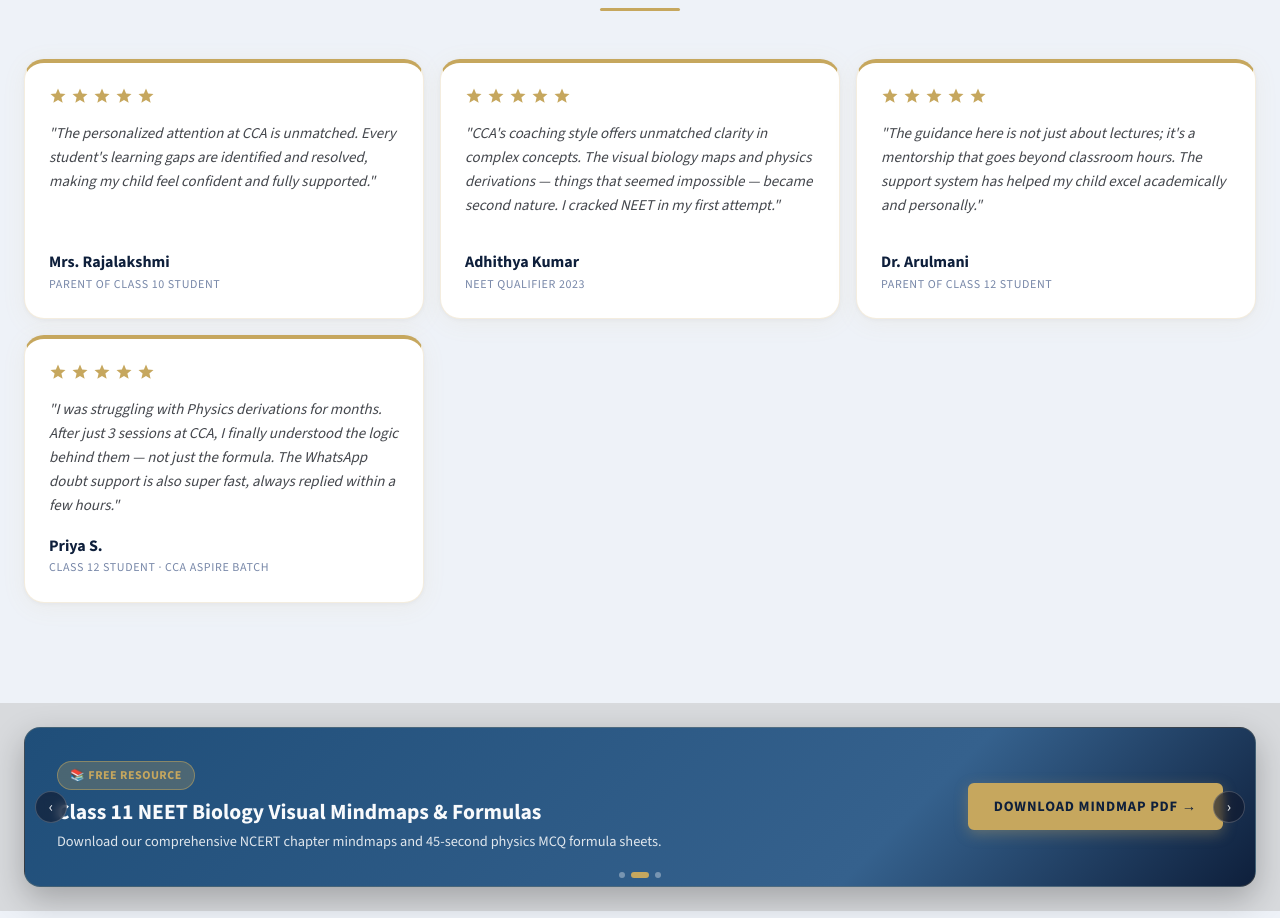
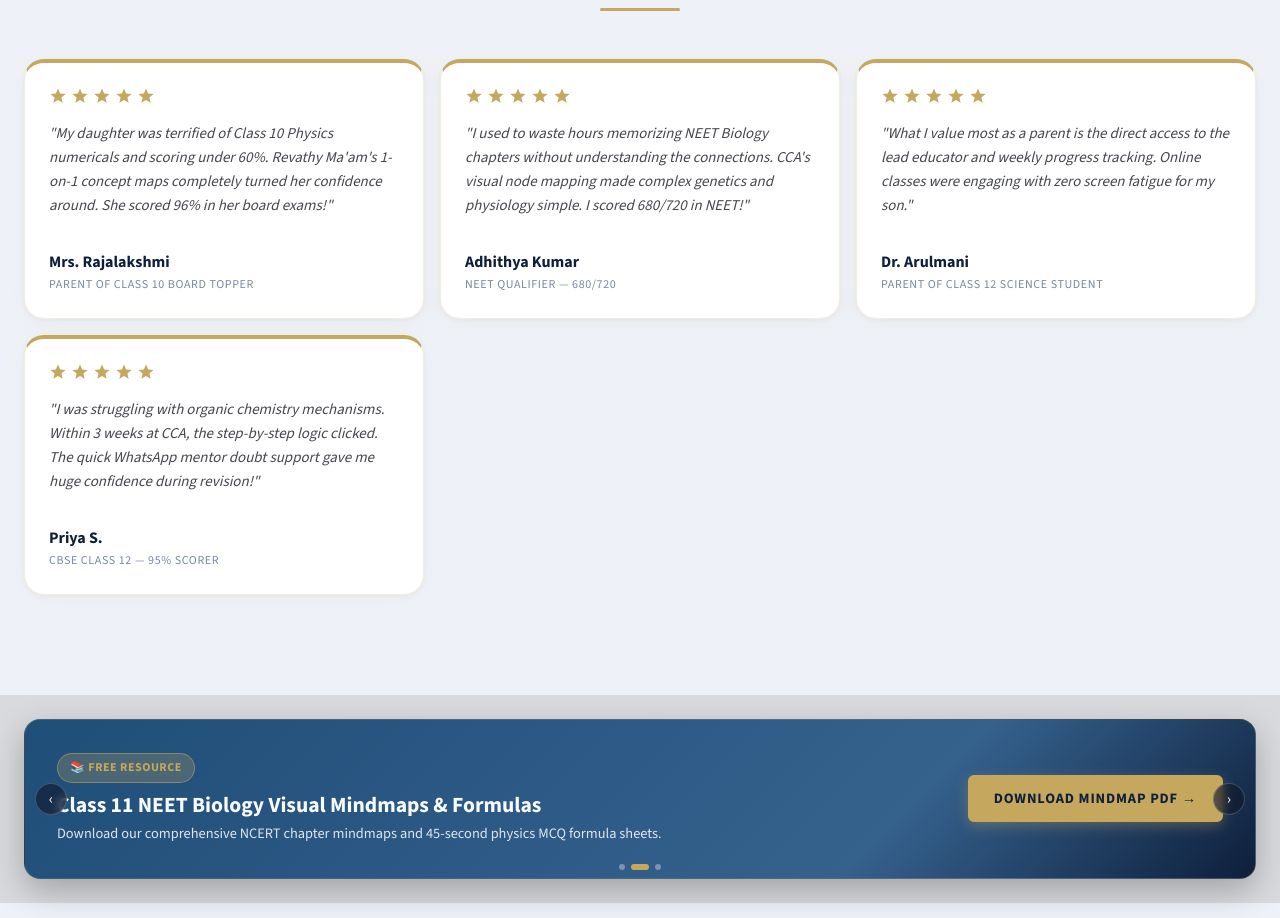
Before and after one commit to studio-blend/cca-web, a Next.js app: page / in a window 1280 px wide. Shown: the part 2440-3358 px from the top of the page. Built offline with nearby package versions, Linux system fonts and the light colour scheme.

Commit message:
refactor(testimonials): rewrite testimonials with authentic parent emotion, score improvements, and clear 1-on-1 vs small batch positioning

```diff
--- a/src/app/page.js
+++ b/src/app/page.js
@@ -474,11 +474,11 @@ export default function Home() {
                     <svg key={i} viewBox="0 0 24 24" aria-hidden="true"><path d="M12 17.27L18.18 21l-1.64-7.03L22 9.24l-7.19-.61L12 2 9.19 8.63 2 9.24l5.46 4.73L5.82 21z"/></svg>
                   ))}
                 </div>
-                <p className="testimonial-text">{"\"The personalized attention at CCA is unmatched. Every student's learning gaps are identified and resolved, making my child feel confident and fully supported.\""}</p>
+                <p className="testimonial-text">{"\"My daughter was terrified of Class 10 Physics numericals and scoring under 60%. Revathy Ma'am's 1-on-1 concept maps completely turned her confidence around. She scored 96% in her board exams!\""}</p>
               </div>
               <div>
                 <div className="testimonial-author-name">Mrs. Rajalakshmi</div>
-                <div className="testimonial-author-desc">Parent of Class 10 Student</div>
+                <div className="testimonial-author-desc">Parent of Class 10 Board Topper</div>
               </div>
             </ScrollReveal>
 
@@ -489,11 +489,11 @@ export default function Home() {
                     <svg key={i} viewBox="0 0 24 24" aria-hidden="true"><path d="M12 17.27L18.18 21l-1.64-7.03L22 9.24l-7.19-.61L12 2 9.19 8.63 2 9.24l5.46 4.73L5.82 21z"/></svg>
                   ))}
                 </div>
-                <p className="testimonial-text">{"\"CCA's coaching style offers unmatched clarity in complex concepts. The visual biology maps and physics derivations — things that seemed impossible — became second nature. I cracked NEET in my first attempt.\""}</p>
+                <p className="testimonial-text">{"\"I used to waste hours memorizing NEET Biology chapters without understanding the connections. CCA's visual node mapping made complex genetics and physiology simple. I scored 680/720 in NEET!\""}</p>
               </div>
               <div>
                 <div className="testimonial-author-name">Adhithya Kumar</div>
-                <div className="testimonial-author-desc">NEET Qualifier 2023</div>
+                <div className="testimonial-author-desc">NEET Qualifier — 680/720</div>
               </div>
             </ScrollReveal>
 
@@ -504,11 +504,11 @@ export default function Home() {
                     <svg key={i} viewBox="0 0 24 24" aria-hidden="true"><path d="M12 17.27L18.18 21l-1.64-7.03L22 9.24l-7.19-.61L12 2 9.19 8.63 2 9.24l5.46 4.73L5.82 21z"/></svg>
                   ))}
                 </div>
-                <p className="testimonial-text">{"\"The guidance here is not just about lectures; it's a mentorship that goes beyond classroom hours. The support system has helped my child excel academically and personally.\""}</p>
+                <p className="testimonial-text">{"\"What I value most as a parent is the direct access to the lead educator and weekly progress tracking. Online classes were engaging with zero screen fatigue for my son.\""}</p>
               </div>
               <div>
                 <div className="testimonial-author-name">Dr. Arulmani</div>
-                <div className="testimonial-author-desc">Parent of Class 12 Student</div>
+                <div className="testimonial-author-desc">Parent of Class 12 Science Student</div>
               </div>
             </ScrollReveal>
 
@@ -519,11 +519,11 @@ export default function Home() {
                     <svg key={i} viewBox="0 0 24 24" aria-hidden="true"><path d="M12 17.27L18.18 21l-1.64-7.03L22 9.24l-7.19-.61L12 2 9.19 8.63 2 9.24l5.46 4.73L5.82 21z"/></svg>
                   ))}
                 </div>
-                <p className="testimonial-text">{"\"I was struggling with Physics derivations for months. After just 3 sessions at CCA, I finally understood the logic behind them — not just the formula. The WhatsApp doubt support is also super fast, always replied within a few hours.\""}</p>
+                <p className="testimonial-text">{"\"I was struggling with organic chemistry mechanisms. Within 3 weeks at CCA, the step-by-step logic clicked. The quick WhatsApp mentor doubt support gave me huge confidence during revision!\""}</p>
               </div>
               <div>
                 <div className="testimonial-author-name">Priya S.</div>
-                <div className="testimonial-author-desc">Class 12 Student · CCA Aspire Batch</div>
+                <div className="testimonial-author-desc">CBSE Class 12 — 95% Scorer</div>
               </div>
             </ScrollReveal>
           </div>
```
